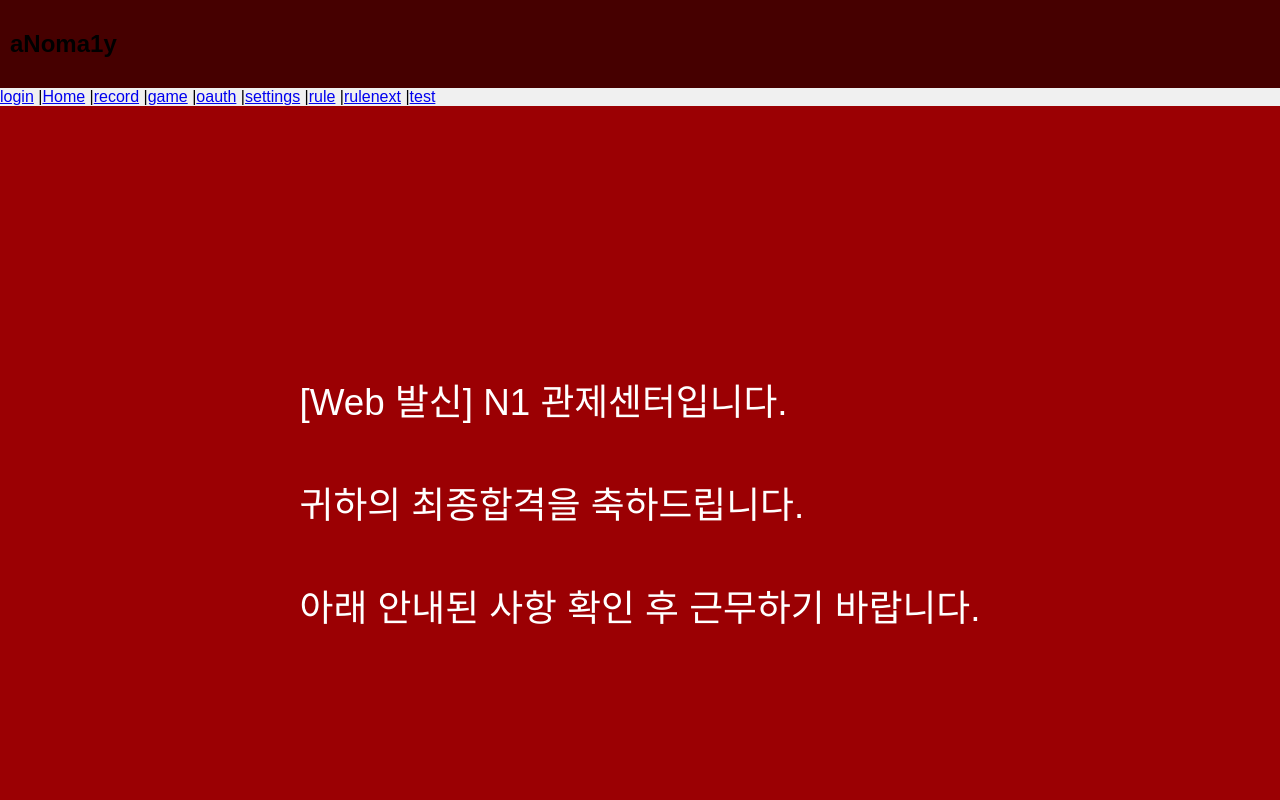
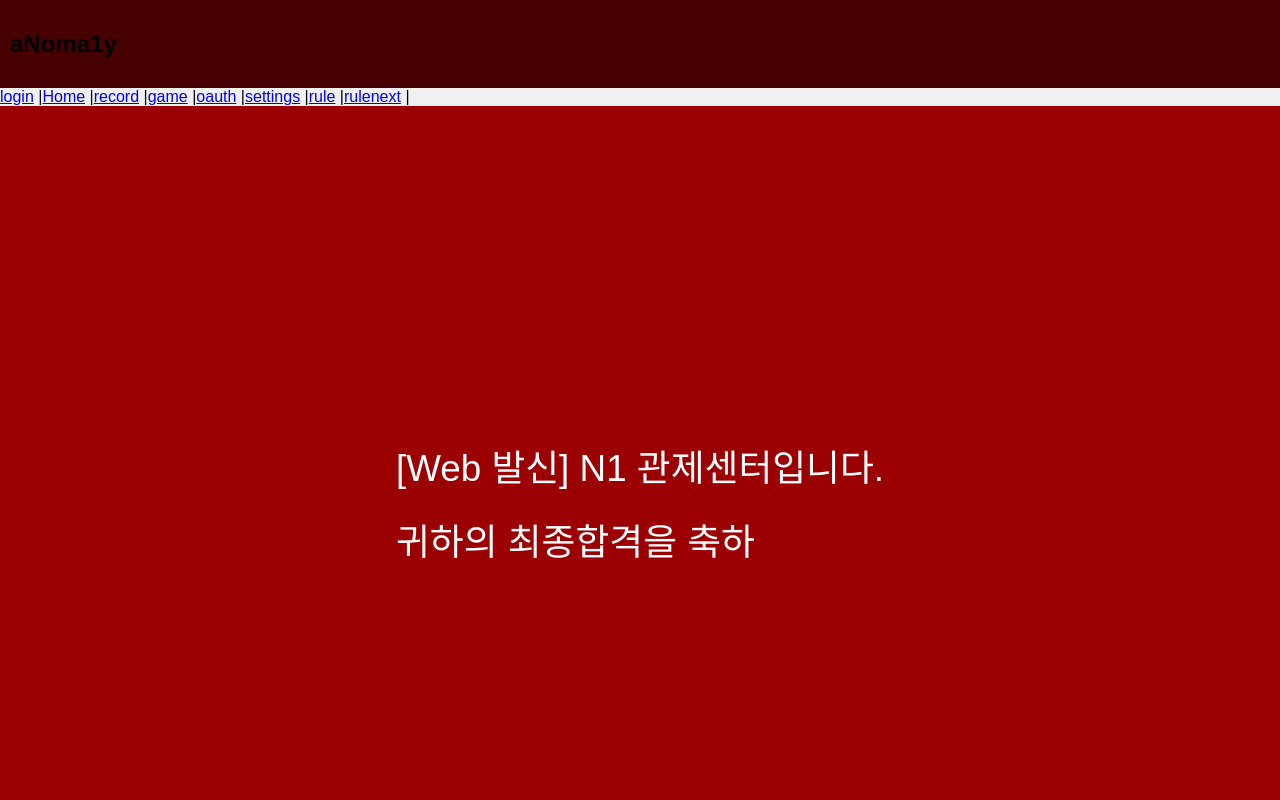
Before and after one commit to aNomar1y/aNoma1y_frontend, a React app: page /rule in a window 1280 px wide. Shown: the top 800 px of the page. Built offline with nearby package versions, Linux system fonts and the light colour scheme.

Commit message:
25.01.11.17.00

```diff
--- /dev/null
+++ b/src/components/TypingEffect.js
@@ -0,0 +1,65 @@
+import React, { Component } from 'react';
+
+class TypingEffect extends Component {
+  constructor(props) {
+    super(props);
+    this.state = {
+      text: '', // 현재 화면에 출력된 텍스트
+      lineIndex: 0, // 현재 출력 중인 줄의 인덱스
+      charIndex: 0, // 현재 줄에서 출력 중인 글자의 인덱스
+    };
+  }
+
+  componentDidMount() {
+    this.typeNextCharacter(); // 첫 번째 줄의 첫 글자부터 출력 시작
+  }
+
+  componentWillUnmount() {
+    clearTimeout(this.timeout); // 예약된 타이머 정리
+  }
+
+  typeNextCharacter = () => {
+    const { lines } = this.props; // props로 전달된 텍스트 배열 사용
+    const { lineIndex, charIndex, text } = this.state;
+
+    if (!lines || lines.length === 0) return; // 텍스트가 없는 경우 종료
+
+    const currentLine = lines[lineIndex]; // 현재 줄 텍스트 가져오기
+
+    if (charIndex < currentLine.length) {
+      // 현재 줄에서 다음 글자를 추가
+      this.setState({
+        text: text + currentLine[charIndex],
+        charIndex: charIndex + 1, // 다음 글자로 이동
+      });
+
+      const randomDelay = this.getRandomDelay();
+      this.timeout = setTimeout(this.typeNextCharacter, randomDelay);
+    } else if (lineIndex < lines.length - 1) {
+      // 현재 줄이 끝났고, 다음 줄이 남아 있을 경우
+      this.setState({
+        text: text + '\n', // 줄 바꿈 추가
+        lineIndex: lineIndex + 1, // 다음 줄로 이동
+        charIndex: 0, // 다음 줄의 첫 글자로 초기화
+      });
+
+      const randomDelay = this.getRandomDelay();
+      this.timeout = setTimeout(this.typeNextCharacter, randomDelay);
+    }
+  };
+
+  getRandomDelay = () => {
+    const { minDelay = 50, maxDelay = 400 } = this.props; // 딜레이 범위 기본값
+    return Math.floor(Math.random() * (maxDelay - minDelay + 1)) + minDelay;
+  };
+
+  render() {
+    return (
+      <div style={this.props.style}>
+        {this.state.text}
+      </div>
+    );
+  }
+}
+
+export default TypingEffect;
--- a/src/pages/RulePage.css
+++ b/src/pages/RulePage.css
@@ -14,8 +14,9 @@
 .rule-content {
   max-width: 70%; /* 텍스트의 최대 너비 제한 */
   text-align: left; /* 텍스트 자체는 왼쪽 정렬 */
-  line-height: 1.8; /* 줄 간격 */
+  line-height: 2; /* 줄 간격 */
   font-size: 2.3rem; /* 텍스트 크기 */
+  white-space: pre-wrap; /* 줄바꿈(\n)을 화면에 그대로 적용*/
 }
 
 .rule-next-button {
--- a/src/pages/RulePage.js
+++ b/src/pages/RulePage.js
@@ -1,5 +1,6 @@
 import React from 'react';
 import './RulePage.css'; // 스타일을 위한 CSS 파일
+import TypingEffect from '../components/TypingEffect'; // TypingEffect 가져오기
 import { useNavigate } from 'react-router-dom'; // 페이지 이동을 위한 React Router 훅
 
 function RulePage() {
@@ -12,9 +13,16 @@ function RulePage() {
   return (
     <div className="rule-container">
       <div className="rule-content">
-        <p>[Web 발신] N1 관제센터입니다.</p>
-        <p>귀하의 최종합격을 축하드립니다.</p>
-        <p>아래 안내된 사항 확인 후 근무하기 바랍니다.</p>
+        {/* TypingEffect를 사용하여 텍스트 출력 */}
+        <TypingEffect
+          lines={[
+            '[Web 발신] N1 관제센터입니다.',
+            '귀하의 최종합격을 축하드립니다.',
+            '아래 안내된 사항 확인 후 근무하기 바랍니다.',
+          ]}
+          minDelay={50} // 최소 딜레이 (ms)
+          maxDelay={300} // 최대 딜레이 (ms)
+        />
       </div>
       <button className="rule-next-button" onClick={handleNext}>
         &rarr;
--- a/src/pages/TypingEffect.js
+++ /dev/null
@@ -1,52 +0,0 @@
-import React, { Component } from 'react';
-
-class TypingEffectPage extends Component {
-  constructor(props) {
-    super(props);
-    this.state = {
-      text: '',
-      index: 0,
-    };
-  }
-
-  componentDidMount() {
-    this.typeNextCharacter(); // 첫 글자 타이핑 시작
-  }
-
-  componentWillUnmount() {
-    clearTimeout(this.timeout); // 타이머 정리
-  }
-
-  typeNextCharacter = () => {
-    const content = 'Welcome to the Typing Effect Page!';
-    const { text, index } = this.state;
-
-    if (index < content.length) {
-      this.setState(
-        {
-          text: text + content[index], // 한 글자 추가
-          index: index + 1,
-        },
-        () => {
-          const randomDelay = this.getRandomDelay(); // 랜덤 딜레이 계산
-          this.timeout = setTimeout(this.typeNextCharacter, randomDelay); // 다음 글자 타이핑 예약
-        }
-      );
-    }
-  };
-
-  getRandomDelay = () => {
-    // 50ms ~ 400ms 사이의 랜덤 딜레이
-    return Math.floor(Math.random() * (400 - 50 + 1)) + 50;
-  };
-
-  render() {
-    return (
-      <div style={{ fontSize: '24px', fontFamily: 'monospace', textAlign: 'center', marginTop: '20%' }}>
-        {this.state.text}
-      </div>
-    );
-  }
-}
-
-export default TypingEffectPage;
--- a/src/routes/index.js
+++ b/src/routes/index.js
@@ -10,7 +10,7 @@ import GameMainPage from "../pages/GameMainPage";
 import SettingsPage from "../pages/SettingsPage";
 import RulePage from "../pages/RulePage";
 import RuleNextPage from "../pages/RuleNextPage";
-import TypingEffectPage from "../pages/TypingEffect";
+import TypingEffectPage from "../components/TypingEffect";
 import MainPage from "../pages/MainPage";
 import RecordPage from "../pages/RecordPage";
 import RecordDetailPage from "../pages/RecordDetailPage";
@@ -28,7 +28,6 @@ function RoutesIndex() {
         <Link to="/settings">settings</Link> |
         <Link to="/rule">rule</Link> |
         <Link to="/rulenext">rulenext</Link> |
-        <Link to="/test">test</Link>
       </nav>
       <Routes>
         <Route path="/" element={<LoginPage />} />
@@ -40,7 +39,6 @@ function RoutesIndex() {
         <Route path="/settings" element={<SettingsPage />} />
         <Route path="/rule" element={<RulePage />} />
         <Route path="/rulenext" element={<RuleNextPage />} />
-        <Route path="/test" element={<TypingEffectPage />} />
         {/* 필요한 라우트 추가 */}
       </Routes>
     </div>
```
